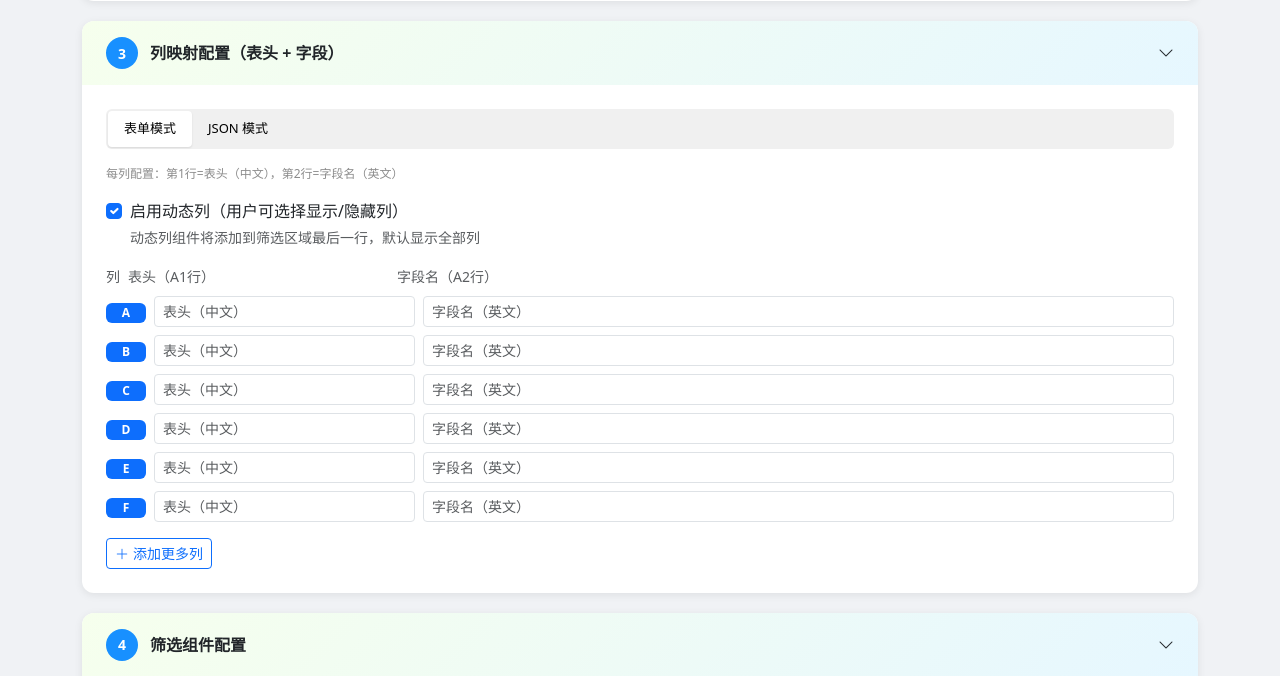
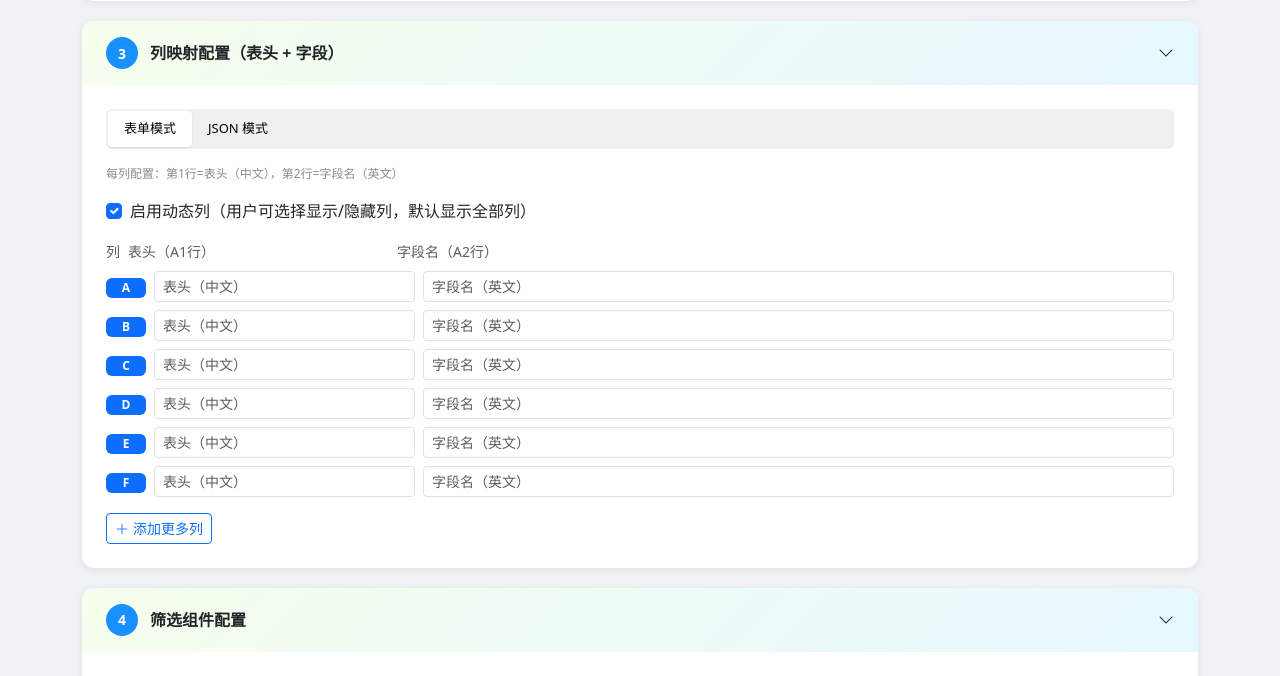
Before and after one commit to shangguanyongsheng/fineReport-builder, a Flask app: page /excel-convert-v3 in a window 1280 px wide. Shown: the part 965-1641 px from the top of the page. Run offline with Flask 3, Linux system fonts and the light colour scheme; parts of the project's set-up code (start-up, migrations or seed data) failed here and were passed over; some libraries are stand-ins or nearby versions.

Commit message:
fix: 优化动态列说明和调试日志
- 简化动态列复选框说明
- 添加前端调试日志（数据源、参数模板）
- 后端增加参数详细信息日志

Co-Authored-By: Claude Opus 4.6 <noreply@anthropic.com>

```diff
--- a/web/app.py
+++ b/web/app.py
@@ -441,7 +441,11 @@ def generate_report_v2():
                         params.append({'name': code, 'default': ''})
                 logger.info(f"从筛选组件自动推断入参: {[p['name'] for p in params]}")
             logger.info(f"原始 parameter_template: {param_template}")
-            logger.info(f"Class 入参: {params}")
+            logger.info(f"处理后的 params: {params}")
+
+            # 打印每个参数的详细信息
+            for p in params:
+                logger.info(f"  参数: {p['name']} = {p['default'][:50] if p['default'] else '(空)'}")
 
             # 出参格式: ["field1", "field2", ...] 字段名数组
             return_fields = datasource.get('return_fields', [])
--- a/web/templates/excel_convert_v3.html
+++ b/web/templates/excel_convert_v3.html
@@ -313,9 +313,8 @@
                     <div class="form-check mb-3">
                         <input class="form-check-input" type="checkbox" id="enableDynamicColumns" checked>
                         <label class="form-check-label" for="enableDynamicColumns">
-                            启用动态列（用户可选择显示/隐藏列）
+                            启用动态列（用户可选择显示/隐藏列，默认显示全部列）
                         </label>
-                        <small class="text-muted d-block mt-1">动态列组件将添加到筛选区域最后一行，默认显示全部列</small>
                     </div>
 
                     <div class="row g-2 mb-2 align-items-center">
@@ -1221,6 +1220,8 @@
 
                 // 使用第一个数据源
                 const primaryDs = config.datasources[0] || {};
+                console.log('数据源:', primaryDs);
+                console.log('参数模板:', primaryDs.parameter_template);
 
                 const response = await fetch('/api/v2/generate', {
                     method: 'POST',
```
